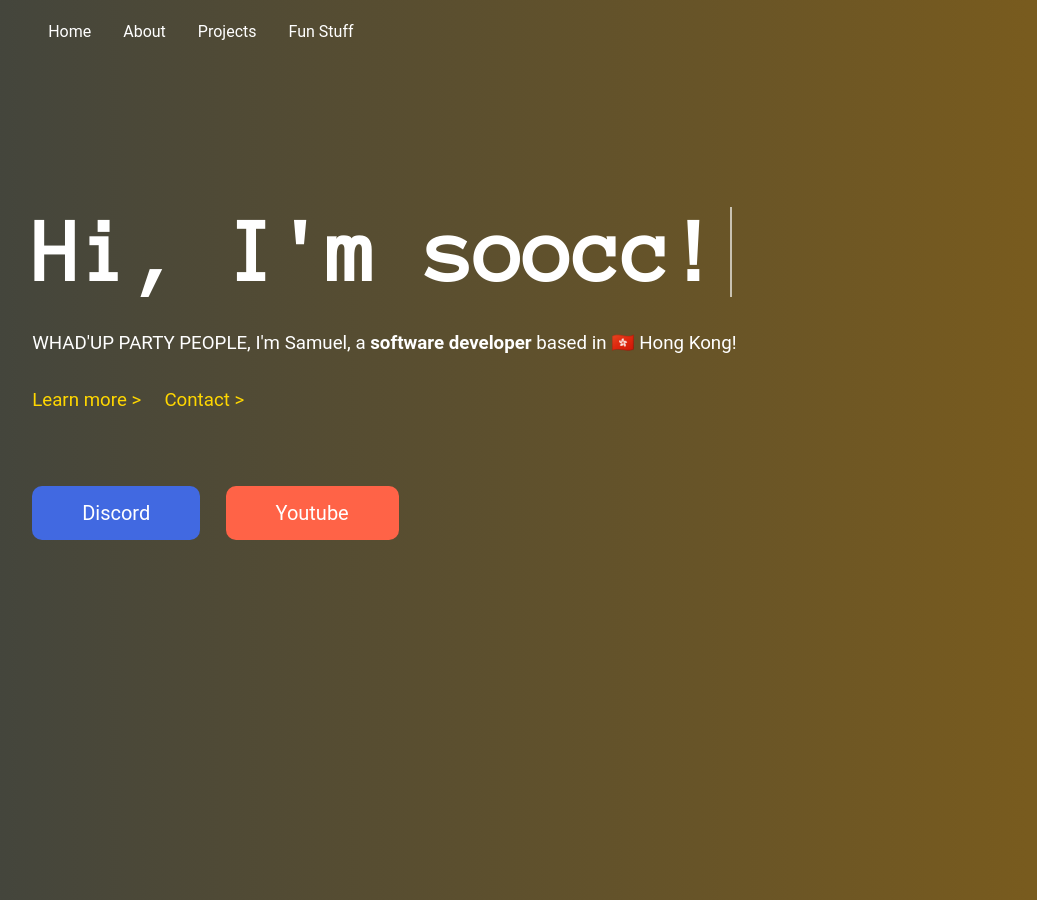
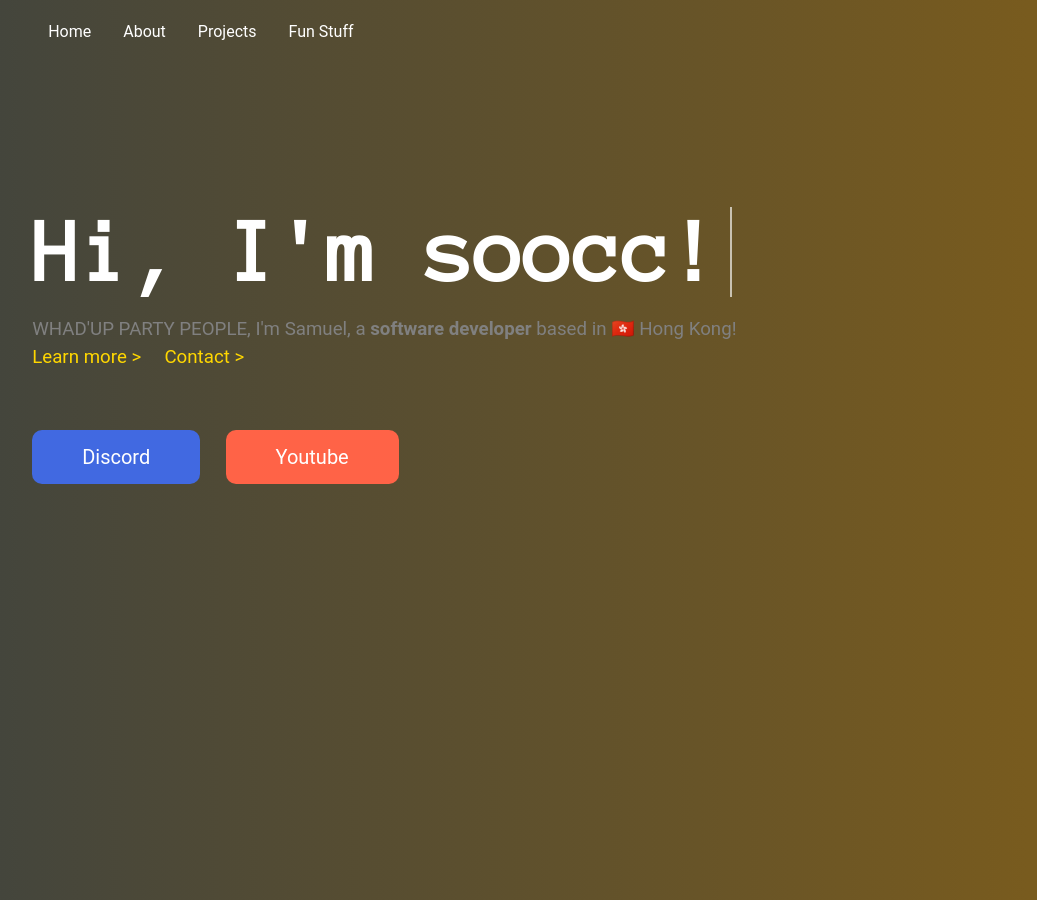
Before and after one commit to soocc/sooccsocks2, a Jekyll site: the page built from index.html, in a window 1280 px wide. Shown: the whole page, without its empty margins (39-1076 px from the left). Built offline with Jekyll 4.4.1, drawn with Linux system fonts in a browser that asks for light colours; some web fonts are replaced.

Commit message:
Update index.html

```diff
--- a/index.html
+++ b/index.html
@@ -61,8 +61,9 @@ layout: default
       }
 
       h3 {
+        color: grey;
         font-weight: normal;
-        line-height: 300%;
+        line-height: 150%;
         margin-left: 5%;
       }
 
```
